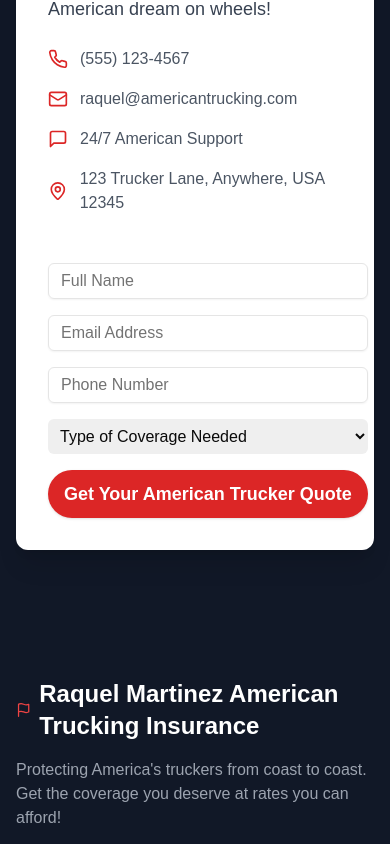
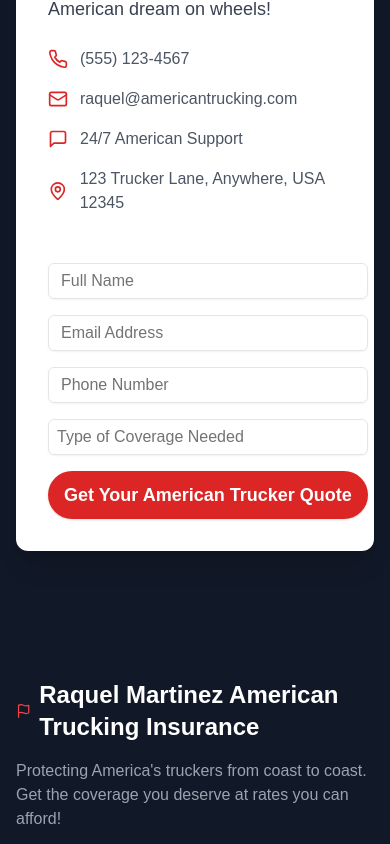
Before and after one commit to SebastianVenegas/truck-insurance, a Next.js app: page / in a window 390 px wide. Shown: the part 4531-5375 px from the top of the page. Built offline with nearby package versions, Linux system fonts and the light colour scheme.

Commit message:
feat: add clickable phone number functionality for mobile devices

```diff
--- a/app/api/send-email/route.ts
+++ b/app/api/send-email/route.ts
@@ -6,8 +6,8 @@ const transporter = nodemailer.createTransport({
   port: 465,
   secure: true,
   auth: {
-    user: process.env.EMAIL_USER,
-    pass: process.env.EMAIL_PASS,
+    user: 'inquiries@thecelestestudios.com',
+    pass: 'fmxm qgfu cyyo ybgp',
   },
 });
 
@@ -23,7 +23,7 @@ export async function POST(req: Request) {
     const { fullName, email, phone, coverageType } = body;
 
     const mailOptions = {
-      from: process.env.EMAIL_USER,
+      from: 'inquiries@thecelestestudios.com',
       to: 'venegassebastian0619@gmail.com',
       subject: 'New Trucking Insurance Quote Request',
       html: `
--- a/components/raquel-martinez-insurance.tsx
+++ b/components/raquel-martinez-insurance.tsx
@@ -307,6 +307,11 @@ export function RaquelMartinezInsuranceComponent() {
     }
   };
 
+  const scrollToForm = () => {
+    const formElement = document.getElementById('contact');
+    formElement?.scrollIntoView({ behavior: 'smooth' });
+  };
+
   return (
     <div className="min-h-screen bg-gradient-to-b from-gray-900 to-gray-800">
       <AnimatedLogo scrollYProgress={scrollYProgress} toggleNav={toggleNav} />
@@ -356,6 +361,7 @@ export function RaquelMartinezInsuranceComponent() {
               <AnimatedButton
                 size="lg"
                 className="bg-red-600 hover:bg-red-700 text-white text-lg px-10 py-6 rounded-[32px] shadow-lg"
+                onClick={scrollToForm}
               >
                 Get a Free Quote
               </AnimatedButton>
@@ -649,7 +655,16 @@ export function RaquelMartinezInsuranceComponent() {
                       whileHover={{ scale: 1.05, color: "#ef4444" }}
                     >
                       <Phone className="h-5 w-5 text-red-600" />
-                      <span>(555) 123-4567</span>
+                      <a
+                        href="tel:+15551234567"
+                        className="hover:text-red-600 cursor-pointer"
+                        onClick={(e) => {
+                          e.preventDefault();
+                          window.location.href = 'tel:+15551234567';
+                        }}
+                      >
+                        (555) 123-4567
+                      </a>
                     </motion.div>
                     <motion.div
                       className="flex items-center space-x-3"
@@ -702,18 +717,14 @@ export function RaquelMartinezInsuranceComponent() {
                     onChange={(e) => setFormData({ ...formData, phone: e.target.value })}
                     required
                   />
-                  <select
+                  <Input
+                    type="text"
+                    placeholder="Type of Coverage Needed"
                     value={formData.coverageType}
                     onChange={(e) => setFormData({ ...formData, coverageType: e.target.value })}
                     required
                     className="w-full rounded-md p-2"
-                  >
-                    <option value="">Type of Coverage Needed</option>
-                    <option value="liability">Auto Liability</option>
-                    <option value="physical">Physical Damage</option>
-                    <option value="cargo">Cargo</option>
-                    <option value="all">All of the Above</option>
-                  </select>
+                  />
                   <AnimatedButton
                     type="submit"
                     disabled={isSubmitting}
```
